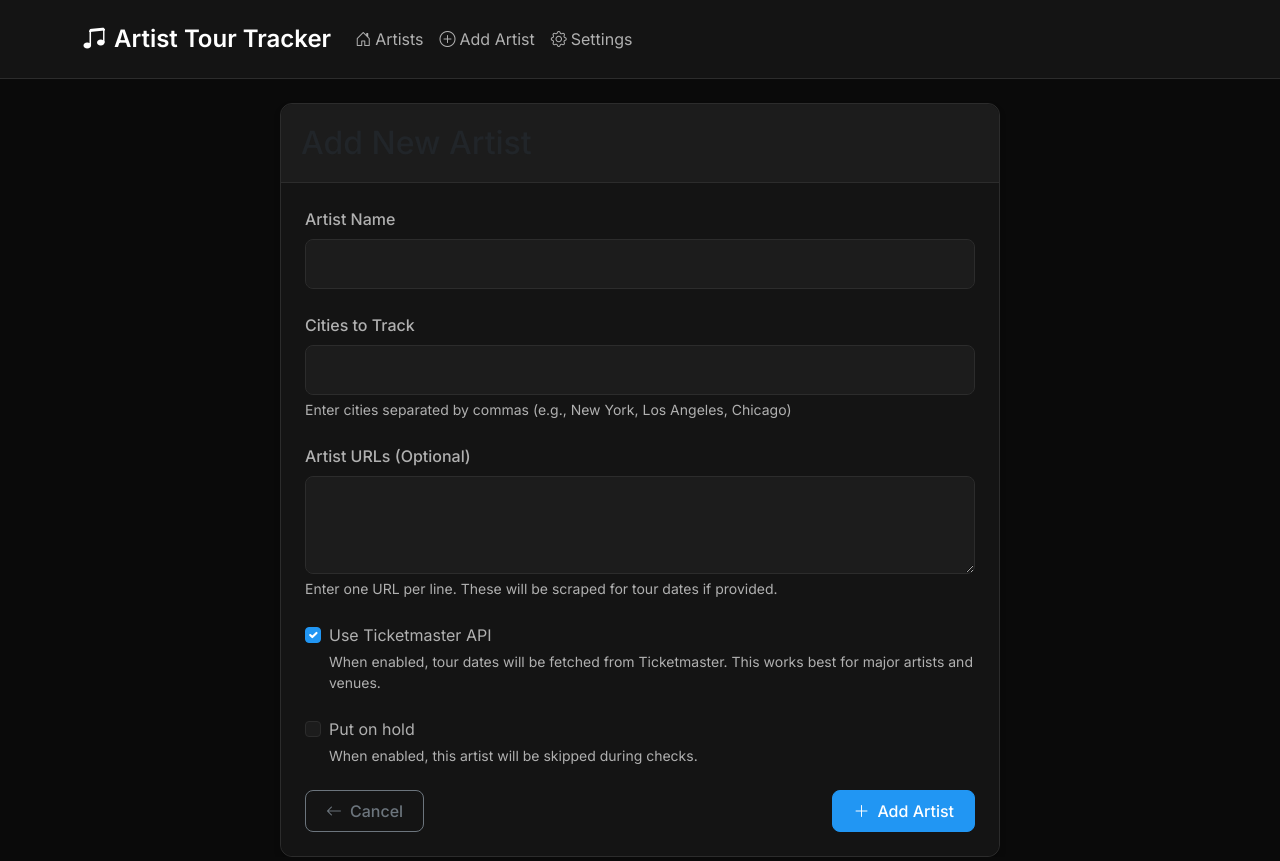
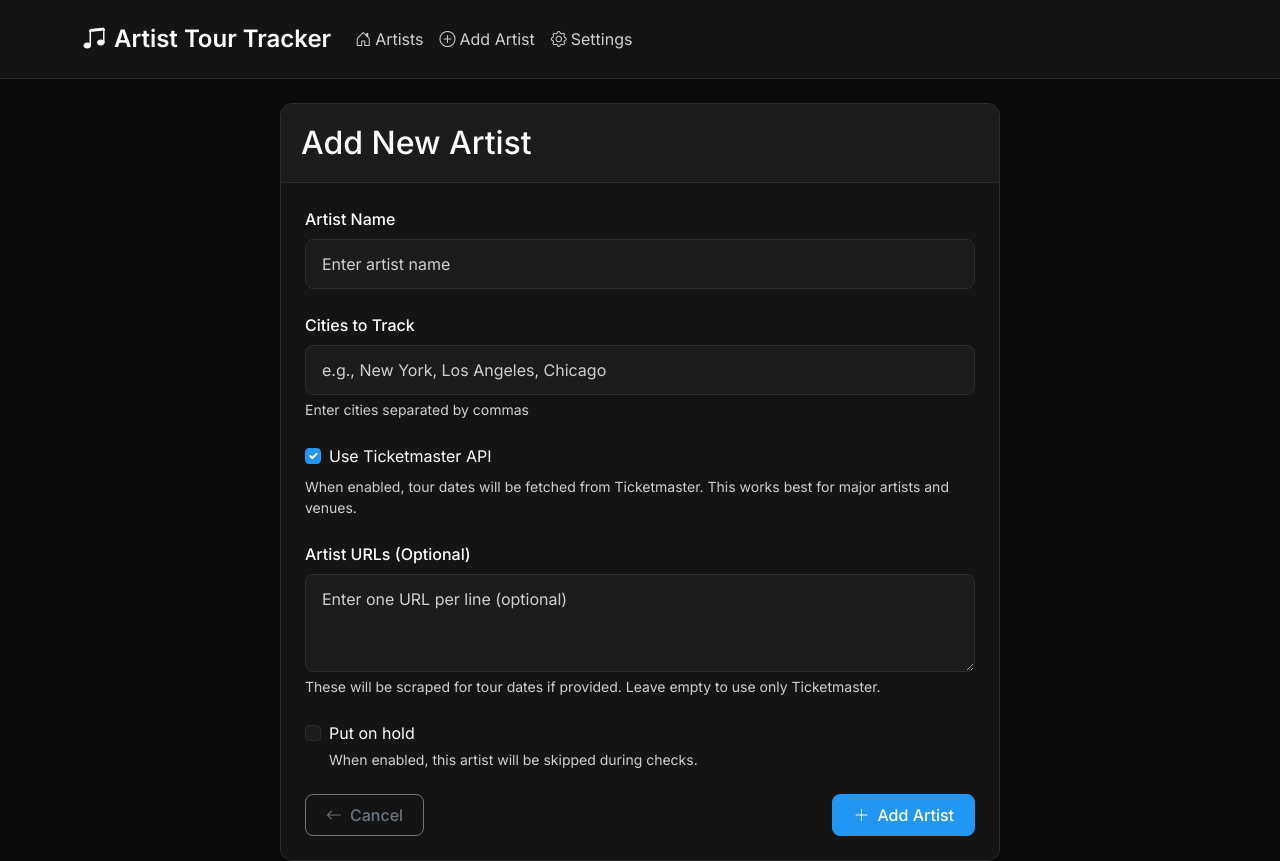
Before and after one commit to e-fied/artist, a Flask app: page /add_artist in a window 1280 px wide. Run offline with Flask 3, Linux system fonts and the light colour scheme; parts of the project's set-up code (start-up, migrations or seed data) failed here and were passed over; some libraries are stand-ins or nearby versions.

Commit message:
style interface

```diff
--- a/app/static/style.css
+++ b/app/static/style.css
@@ -3,7 +3,7 @@
     --bg-secondary: #141414;
     --bg-tertiary: #1c1c1c;
     --text-primary: #ffffff;
-    --text-secondary: #b0b0b0;
+    --text-secondary: #d0d0d0;
     --accent-primary: #2196f3;
     --accent-secondary: #1976d2;
     --success: #4caf50;
@@ -75,7 +75,7 @@ body {
 .table thead th {
     background-color: var(--bg-tertiary);
     border-bottom: 2px solid var(--border-color);
-    color: var(--text-secondary);
+    color: var(--text-primary);
     font-weight: 600;
     padding: 1rem;
 }
@@ -85,6 +85,7 @@ body {
     padding: 1rem;
     vertical-align: middle;
     background-color: var(--bg-secondary);
+    color: var(--text-primary);
 }
 
 .table tbody tr:hover td {
@@ -182,7 +183,7 @@ body {
 }
 
 .form-label {
-    color: var(--text-secondary);
+    color: var(--text-primary);
     font-weight: 500;
     margin-bottom: 0.5rem;
 }
@@ -194,7 +195,7 @@ body {
 }
 
 .form-check-label {
-    color: var(--text-secondary);
+    color: var(--text-primary);
 }
 
 .form-check-input {
@@ -215,7 +216,7 @@ body {
 
 .badge.bg-secondary {
     background-color: var(--bg-tertiary) !important;
-    color: var(--text-secondary);
+    color: var(--text-primary);
 }
 
 .alert {
@@ -362,3 +363,99 @@ body {
 .status-indicator.on-hold {
     background-color: var(--warning);
 }
+
+/* Global styles */
+body {
+    background-color: var(--bg-primary);
+    color: var(--text-primary);
+    font-family: 'Inter', -apple-system, BlinkMacSystemFont, 'Segoe UI', Roboto, Oxygen, Ubuntu, Cantarell, sans-serif;
+    min-height: 100vh;
+}
+
+/* Card styles */
+.card-header h2 {
+    color: var(--text-primary);
+    margin: 0;
+}
+
+/* Table styles */
+.table thead th {
+    background-color: var(--bg-tertiary);
+    border-bottom: 2px solid var(--border-color);
+    color: var(--text-primary);
+    font-weight: 600;
+    padding: 1rem;
+}
+
+.table td {
+    border-bottom: 1px solid var(--border-color);
+    padding: 1rem;
+    vertical-align: middle;
+    background-color: var(--bg-secondary);
+    color: var(--text-primary);
+}
+
+/* Badge styles */
+.badge.bg-secondary {
+    background-color: var(--bg-tertiary) !important;
+    color: var(--text-primary);
+}
+
+/* Form styles */
+.form-label {
+    color: var(--text-primary);
+    font-weight: 500;
+    margin-bottom: 0.5rem;
+}
+
+.form-text {
+    color: var(--text-secondary);
+    font-size: 0.875rem;
+    margin-top: 0.25rem;
+}
+
+.form-check-label {
+    color: var(--text-primary);
+}
+
+/* Modal styles */
+.modal-title {
+    color: var(--text-primary);
+    font-weight: 600;
+}
+
+#loadingStatus {
+    color: var(--text-primary);
+    font-size: 0.95rem;
+}
+
+.loading-details {
+    margin-top: 1rem;
+    text-align: left;
+    font-family: 'Monaco', 'Consolas', monospace;
+    font-size: 0.85rem;
+    color: var(--text-secondary);
+    max-height: 150px;
+    overflow-y: auto;
+    padding: 0.5rem;
+    background-color: var(--bg-tertiary);
+    border-radius: 6px;
+    border: 1px solid var(--border-color);
+}
+
+.loading-details p {
+    margin: 0;
+    padding: 0.25rem 0;
+}
+
+.loading-details .success {
+    color: var(--success);
+}
+
+.loading-details .warning {
+    color: var(--warning);
+}
+
+.loading-details .error {
+    color: var(--danger);
+}
--- a/app/templates/add_artist.html
+++ b/app/templates/add_artist.html
@@ -12,27 +12,30 @@
                     <form method="POST">
                         <div class="mb-4">
                             <label for="name" class="form-label">Artist Name</label>
-                            <input type="text" class="form-control" id="name" name="name" required>
+                            <input type="text" class="form-control" id="name" name="name" required
+                                   placeholder="Enter artist name">
                         </div>
 
                         <div class="mb-4">
                             <label for="cities" class="form-label">Cities to Track</label>
-                            <input type="text" class="form-control" id="cities" name="cities" required>
-                            <div class="form-text">Enter cities separated by commas (e.g., New York, Los Angeles, Chicago)</div>
+                            <input type="text" class="form-control" id="cities" name="cities" required
+                                   placeholder="e.g., New York, Los Angeles, Chicago">
+                            <div class="form-text">Enter cities separated by commas</div>
+                        </div>
+
+                        <div class="mb-4">
+                            <div class="form-check mb-2">
+                                <input type="checkbox" class="form-check-input" id="use_ticketmaster" name="use_ticketmaster" checked>
+                                <label class="form-check-label" for="use_ticketmaster">Use Ticketmaster API</label>
+                            </div>
+                            <div class="form-text">When enabled, tour dates will be fetched from Ticketmaster. This works best for major artists and venues.</div>
                         </div>
 
                         <div class="mb-4">
                             <label for="urls" class="form-label">Artist URLs (Optional)</label>
-                            <textarea class="form-control" id="urls" name="urls" rows="3"></textarea>
-                            <div class="form-text">Enter one URL per line. These will be scraped for tour dates if provided.</div>
-                        </div>
-
-                        <div class="mb-4">
-                            <div class="form-check">
-                                <input type="checkbox" class="form-check-input" id="use_ticketmaster" name="use_ticketmaster" checked>
-                                <label class="form-check-label" for="use_ticketmaster">Use Ticketmaster API</label>
-                                <div class="form-text">When enabled, tour dates will be fetched from Ticketmaster. This works best for major artists and venues.</div>
-                            </div>
+                            <textarea class="form-control" id="urls" name="urls" rows="3"
+                                    placeholder="Enter one URL per line (optional)"></textarea>
+                            <div class="form-text">These will be scraped for tour dates if provided. Leave empty to use only Ticketmaster.</div>
                         </div>
 
                         <div class="mb-4">
```
Also changed, not shown: app/templates/index.html (+27 -1 lines).
